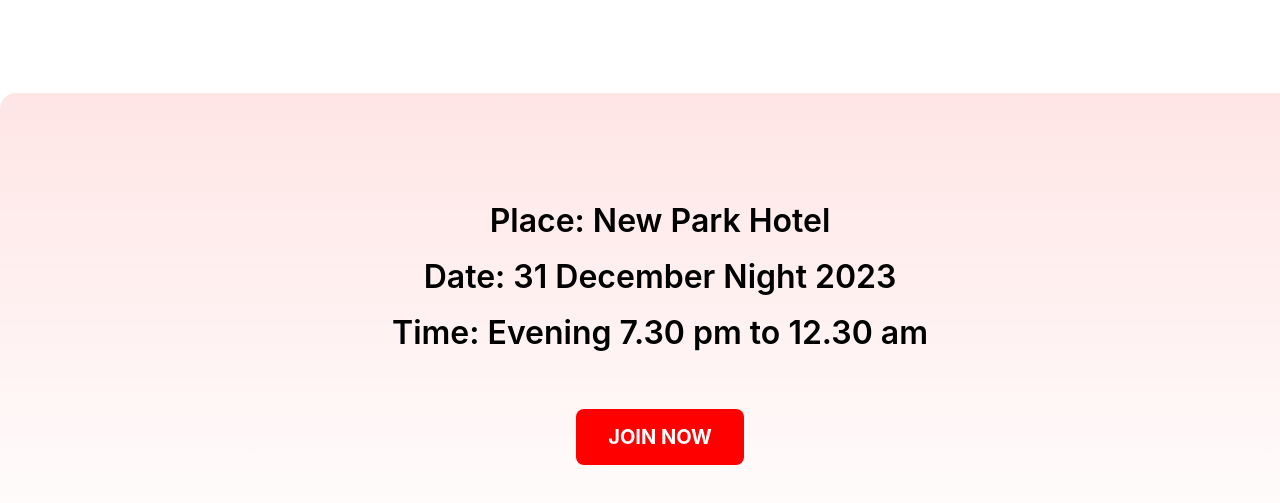
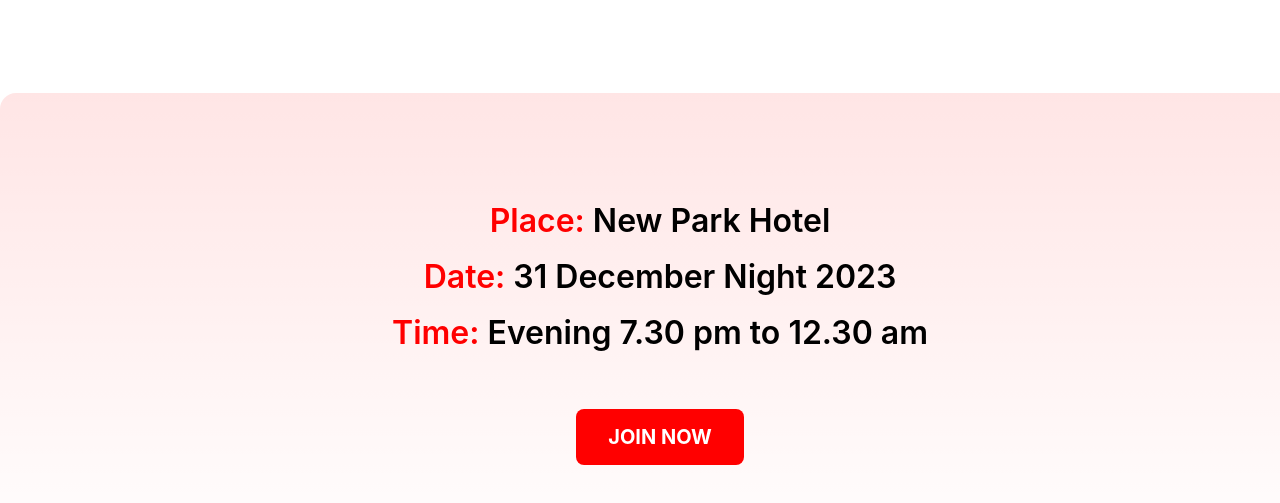
Before and after one commit to HasmirHassan/New-Year-Offer, a plain HTML site: page index.html in a window 1280 px wide. Shown: the part 2323-2826 px from the top of the page. Drawn offline with Linux system fonts and the light colour scheme.

Commit message:
done till location section

```diff
--- a/style/style.css
+++ b/style/style.css
@@ -157,8 +157,12 @@ body{
         font-size: 32px;
         font-weight: 600;
         line-height: 56px;
+    }
 
-    }
+        .location-details span{
+            color:rgb(255, 0, 0) ;
+        }
+
     .btn{
         border-radius: 8px;
         background: rgb(255, 0, 0);
```
